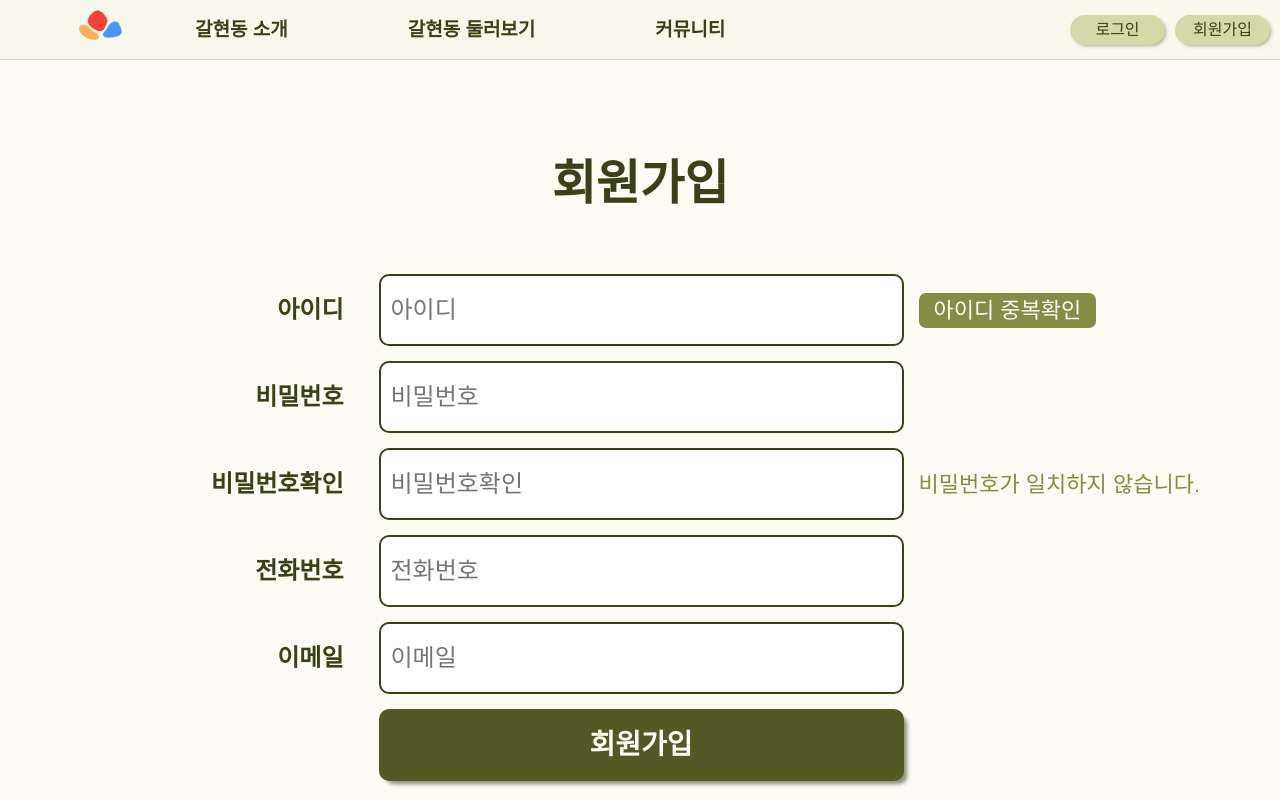
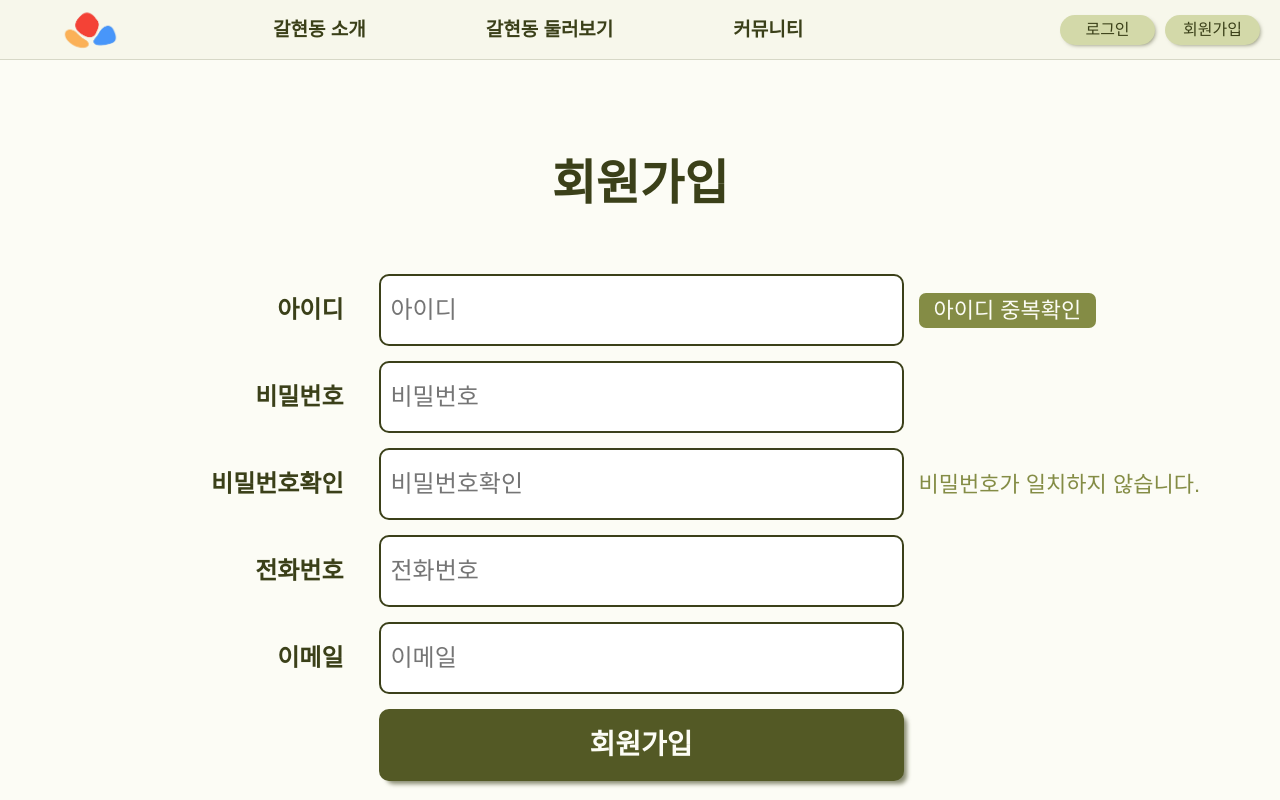
Before and after one commit to rnjsmj/rnjsmj.github.io, a plain HTML site: page pro01/join.html in a window 1280 px wide. Shown: the top 800 px of the page. Drawn offline with Linux system fonts and the light colour scheme; a web font is replaced by a local one.

Commit message:
menu bar update

```diff
--- a/pro01/join.html
+++ b/pro01/join.html
@@ -27,17 +27,19 @@
 
     /* header */
     #header {width:100%; background-color: #F7F7EB; height: 60px; justify-content: center; display: flex;
-        min-width:1200px; border-bottom:1px solid #3b40192c; clear:both; z-index: 999; position: relative;}
+        min-width:1200px; border-bottom:1px solid #3b40192c; clear:both; z-index: 90; position: relative;}
     .clrfix::after { content:""; display:block; width:100%; clear:both; }
 
-    #logo {width:60px; height:60px; float:left; padding-right: 10px; }
-    #logo img {width:100%; height:auto;}
-    #gnb1 { margin:0 auto; height: 100%; }
-    #gnb1 .menu { height: 60px; min-width: 920px;}
-    #gnb1 .menu:hover .sub {/*display: block;*/ height:119px; padding-top:7px; padding-bottom:7px; transition: 0.3s; border-bottom:1px solid #eeeee3;}
+    #logo {clear:both; width:1200px; height:60px; float:left; position: relative; z-index:91;
+        display: flex; margin:0 auto; padding-left: 20px;}
+    #logo img {width:60px; height:auto; }
+    #gnb1 { margin:0 auto; height: 100%; position:absolute; z-index: 92;}
+    #gnb1 .menu { height: 60px; min-width: 854px; margin:0 auto;}
+    #gnb1 .menu:hover .sub, .subpannel {/*display: block;*/ height:119px; padding-top:7px; padding-bottom:7px;
+        transition: 0.3s; border-bottom:1px solid #eeeee3; }
     #gnb1 > .menu > li  { float:left; height: 100%; }
     #gnb1 > .menu > li > a { padding:0 60px; color:#3b4019; font-weight: 600;
-       line-height: 60px; font-size:19px;}
+        line-height: 60px; font-size:19px;}
     #gnb1 .menu > li:hover > a { font-weight:700; color:#848C45; }
 
     #gnb1 .menu li .sub {  text-align: center; background-color: #FAFAF7; box-sizing: border-box;
@@ -45,7 +47,8 @@
     #gnb1 .menu li .sub a { color:#3b4019; line-height: 35px;}
     #gnb1 .menu li .sub li:hover { background-color: #eeeee3;}
 
-    .btn-group {height:60px; align-items: center; align-items: center; display:flex; width:210px;}
+    .btn-group {clear:both; float:right; height:60px;  align-items: center; display:flex;
+        width:210px; position:absolute; right:10px; }
     .btn { float:right; background-color: #D3D9A9; color:#3b4019; padding: 6px; width:100px; margin-right:10px;
         border-radius: 15px; font-weight: 500; text-align: center; box-shadow: 2px 2px 4px -2px rgba(59,64,25,0.6);}
 
@@ -97,11 +100,11 @@
 <body>
     <!-- 메뉴바 -->
     <div id="header">
+        <div id="logo">
+            <a href="index.html">
+            <img src="img/logo_icon_remove.png" alt="로고" width="60px;" height="60px";></a>
+        </div>
         <nav id="gnb1">
-            <div id="logo">
-                <a href="index.html">
-                <img src="img/logo_icon_remove.png" alt="로고" width="60px;" height="60px";></a>
-            </div>
             <ul class="menu">
                 <li>
                     <a href="">갈현동 소개</a>
```
Also changed, not shown: pro01/index.html (+13 -9 lines), pro01/noticeList.html (+12 -10 lines), pro01/placeList.html (+11 -7 lines).
